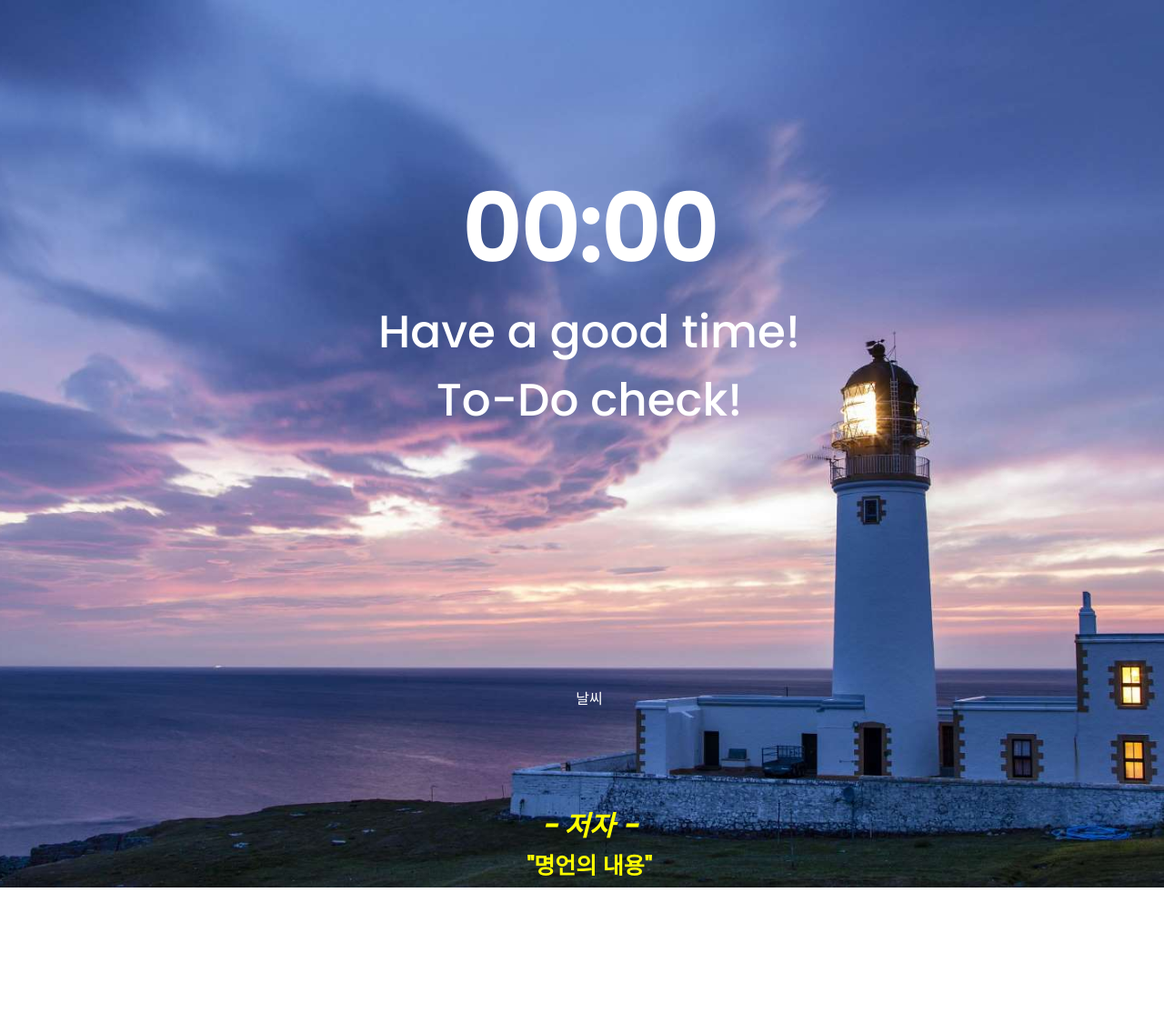
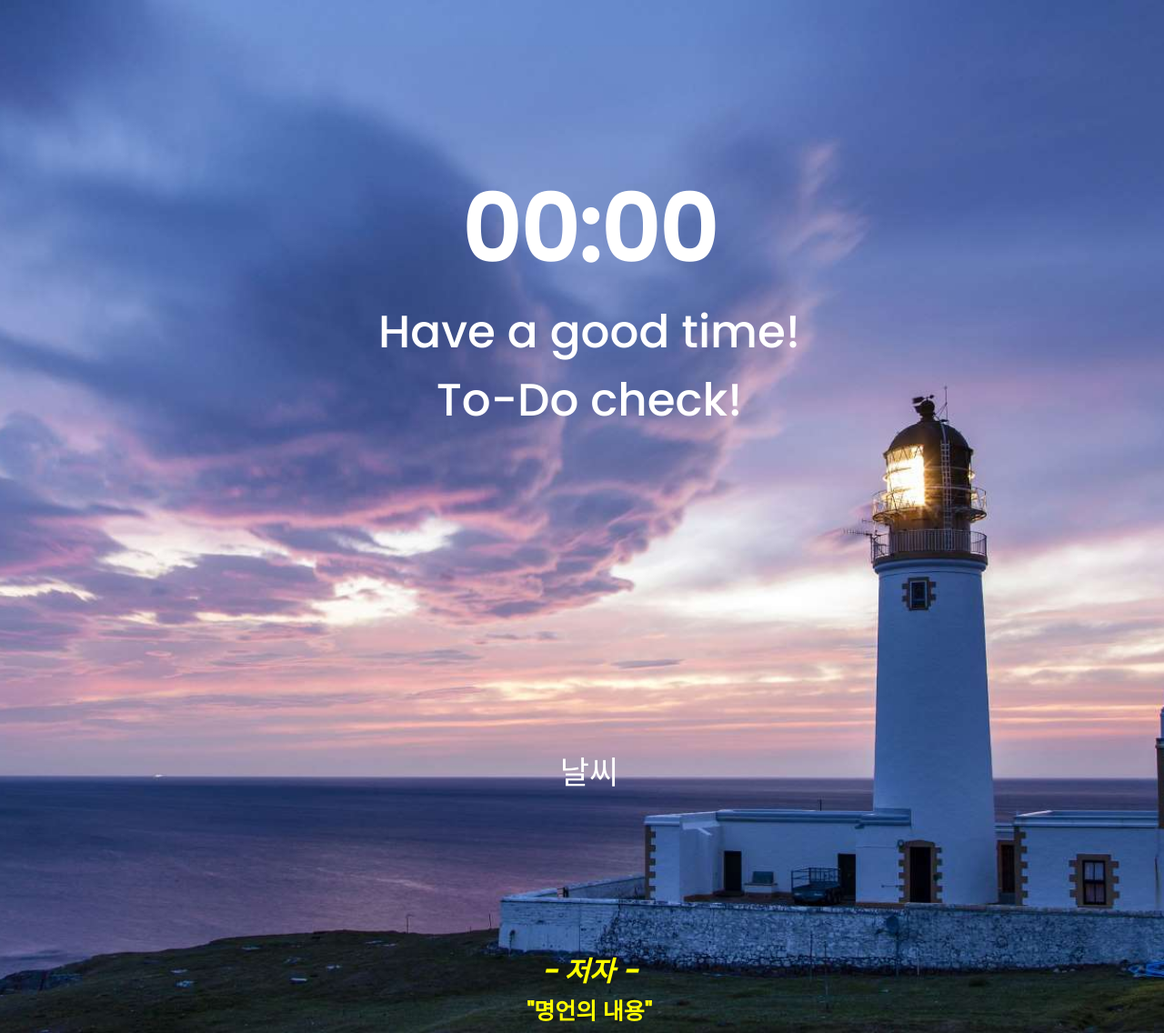
Before and after one commit to kcon3624/home, a plain HTML site: page index.html in a window 1280 px wide. Shown: the whole page at 91% size. Before the commit the page ends 976 px from the top, so only its background shows below. Drawn offline with nearby package versions, Linux system fonts and the light colour scheme; no server answers.

Commit message:
Update index.html

```diff
--- a/index.html
+++ b/index.html
@@ -35,6 +35,10 @@
         }
         .todo {
             font-size: 50px;
+
+        }
+        .weather {
+            font-size: 35px;
         }
         .author {
             font-size: 30px;
@@ -58,7 +62,7 @@
 
         .hweather {
             width: 100vw;
-            height: 30vh;
+            height: 50vh;
             display: flex;
             flex-direction: column;
             align-items: center;
```
